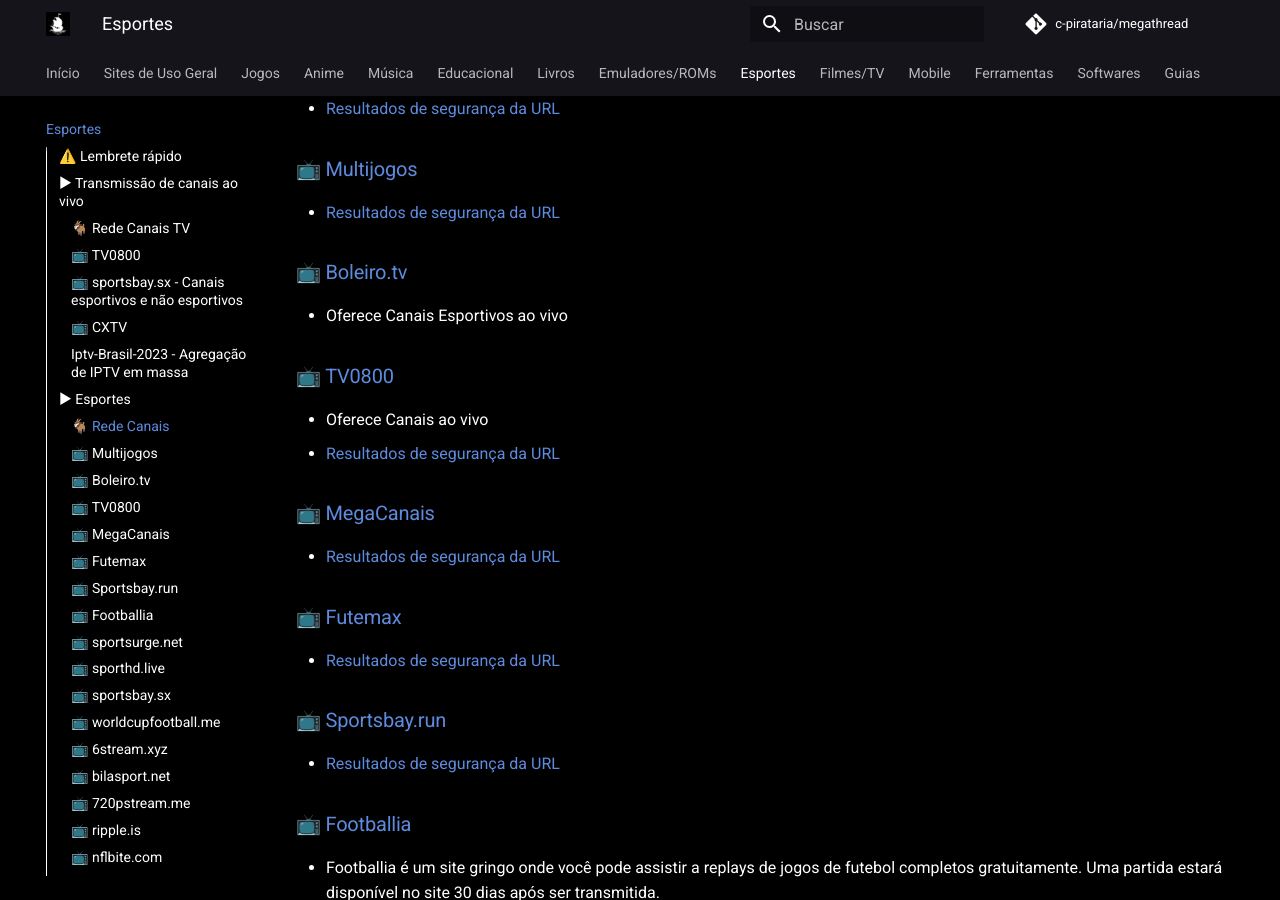
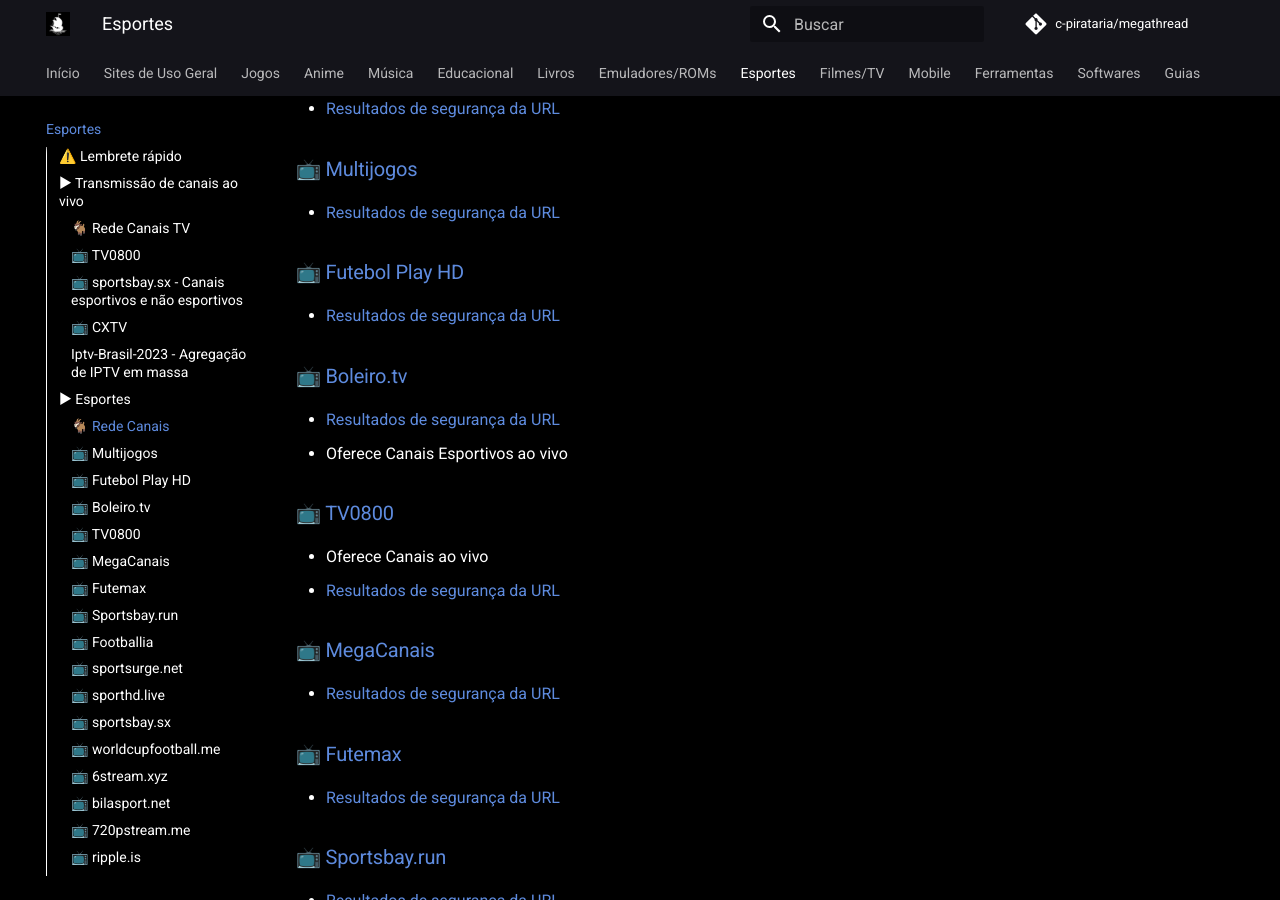
Before and after one commit to piratarialink/megathread_pirata, an MkDocs documentation site: the page built from docs/esportes.md, in a window 1280 px wide and 900 px high, scrolled down 1132 px. Built offline with MkDocs 1.6.1 and Material for MkDocs 9.7.7, drawn with Linux system fonts in a browser that asks for light colours; comment, search, counter and statistics services are not loaded.

Commit message:
Update esportes.md
adicionando futebol play hd

```diff
--- a/docs/esportes.md
+++ b/docs/esportes.md
@@ -33,7 +33,11 @@ Esporte refere-se à atividade física ou jogo, geralmente competitivo, que util
 ### 📺️ [Multijogos](https://multijogos.net/)
 - [Resultados de segurança da URL](https://www.urlvoid.com/scan/multijogos.net/)
 
+### 📺️ [Futebol Play HD](https://futebolplayhd.com/futebolplay/)
+- [Resultados de segurança da URL](https://www.urlvoid.com/scan/futebolplayhd.com/)
+
 ### 📺️ [Boleiro.tv](https://boleiro.tv/)
+- [Resultados de segurança da URL](https://www.urlvoid.com/scan/boleiro.tv/)
 - Oferece Canais Esportivos ao vivo
 
 ### 📺️ [TV0800](https://tv0800.com/)
```
